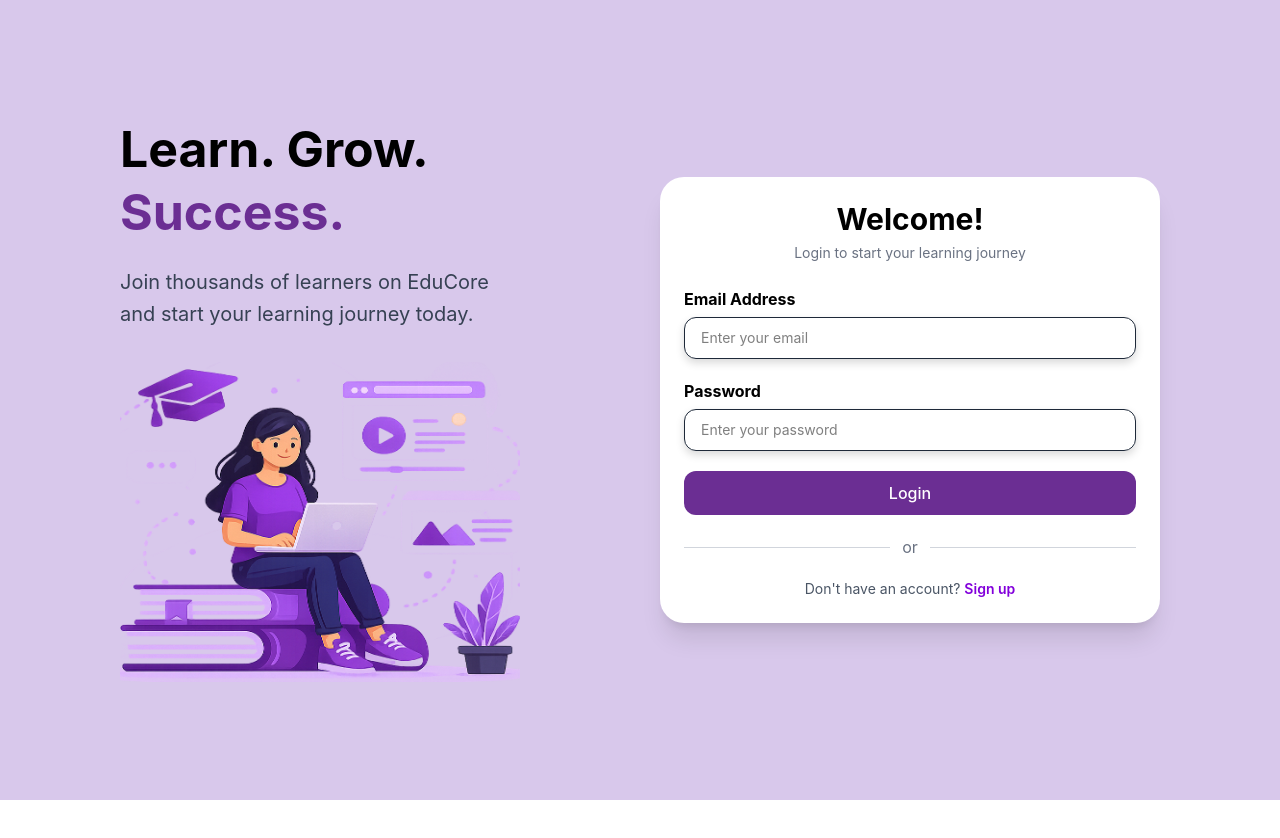
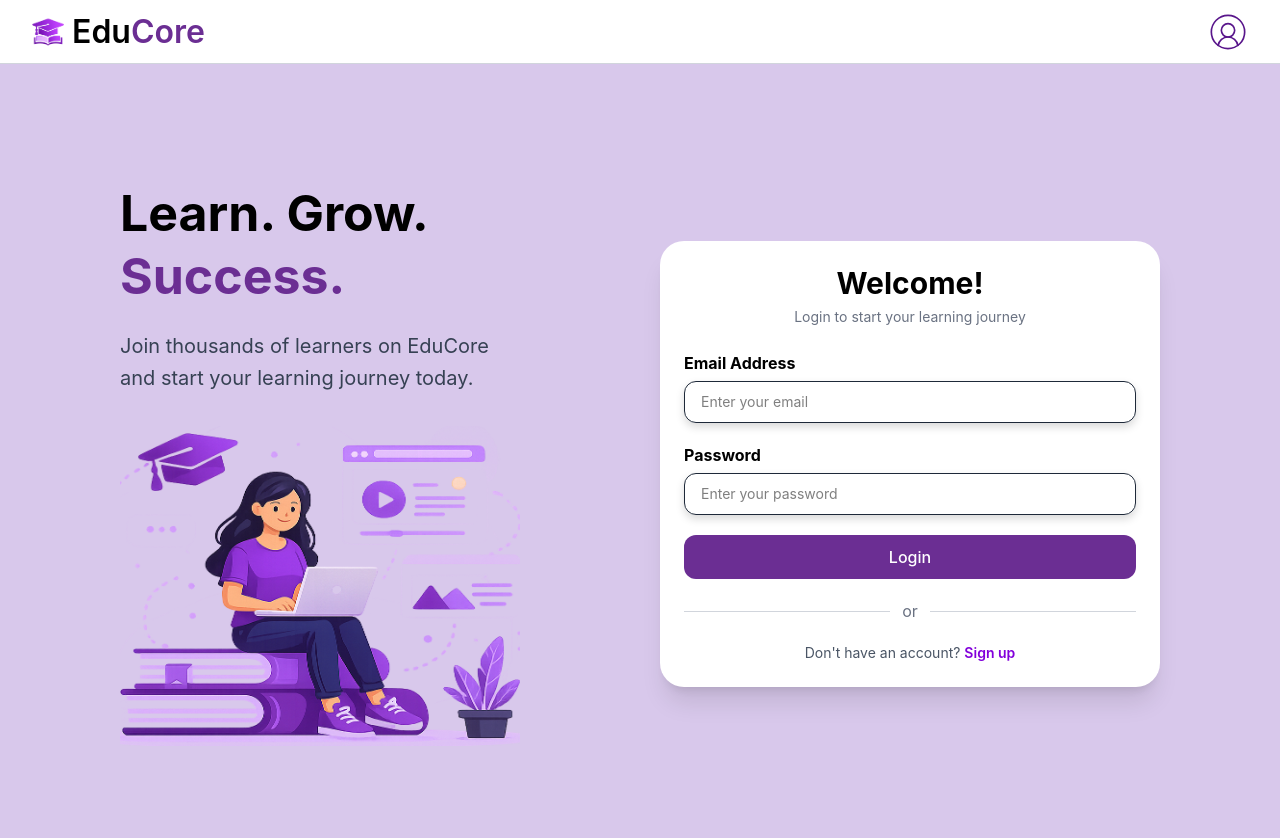
Before and after one commit to Charumehra/EduCore, a React (Vite) app in the folder client/: page /login in a window 1280 px wide. Shown: the top 838 px of the page. Before the commit the page ends 800 px from the top, so only its background shows below. Built offline with nearby package versions, Linux system fonts and the light colour scheme; no server answers.

Commit message:
add Navbar

```diff
--- a/client/src/App.jsx
+++ b/client/src/App.jsx
@@ -5,11 +5,12 @@
 import Login from "./pages/Login";
 import { Dashboard } from "./pages/Dashboard";
 import ProtectedRoute from "./components/ProtectedRoute";
+import Navbar from "./components/Navbar";
 
 const App = () => {
   return (
     <BrowserRouter>
-      {/* <Navbar /> */}
+      <Navbar />
       <Routes>
         <Route path="/" element={<Home />} />
         <Route path="/register" element={<Register />} />
--- a/client/src/components/Navbar.jsx
+++ b/client/src/components/Navbar.jsx
@@ -1,24 +1,32 @@
-import { Link } from "react-router-dom";
+import { CircleUserRound } from "lucide-react";
+import logo from "../assets/logo.png";
 
-const Navbar = () => {
-	return (
-		<nav className="w-full h-14 bg-[#D9D9D9] text-slate-900 border-b border-slate-300">
-			<div className="mx-auto flex h-full w-full max-w-7xl items-center justify-between px-4 sm:px-6 lg:px-8">
-				<Link to="/" className="text-xl font-semibold tracking-wide">
-					EduCore
-				</Link>
+function Navbar() {
+  return (
+    <nav className="h-16 border-b border-gray-300 bg-white px-4 sm:px-6 lg:px-8 flex items-center justify-between">
+      {/* Logo */}
+      <div className="flex items-center gap-1 sm:gap-2 shrink-0">
+        <img
+          src={logo}
+          alt="EduCore Logo"
+          className="w-7 h-7 sm:w-8 sm:h-8 object-contain"
+        />
 
-				<div className="flex items-center gap-6 text-sm font-medium">
-					<Link to="/" className="transition-colors hover:text-cyan-400">
-						Home
-					</Link>
-					<Link to="/register" className="transition-colors hover:text-cyan-400">
-						Register
-					</Link>
-				</div>
-			</div>
-		</nav>
-	);
-};
+        <h1 className="font-poppins font-semibold leading-none whitespace-nowrap text-2xl sm:text-[28px] lg:text-[32px]">
+          <span className="text-black">Edu</span>
+          <span className="text-[#6B2E93]">Core</span>
+        </h1>
+      </div>
+
+      {/* Profile */}
+      <button type="button" className="flex items-center justify-center">
+        <CircleUserRound
+          strokeWidth={1}
+          className="w-8 h-8 sm:w-9 sm:h-9 lg:w-10 lg:h-10 text-purple-900"
+        />
+      </button>
+    </nav>
+  );
+}
 
 export default Navbar;
```
Also changed, not shown: client/src/assets/logo.png (added).
